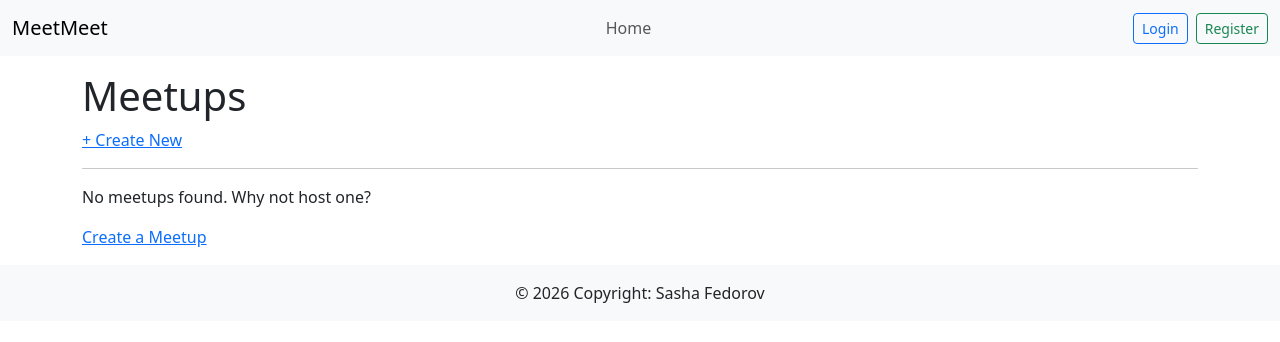
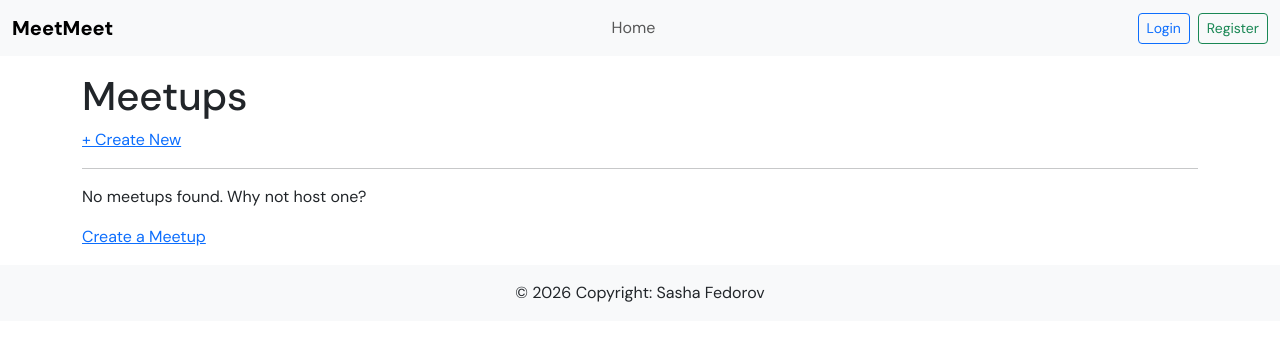
Before and after one commit to sasha-fedorov/meetmeet, a Django app: page / in a window 1280 px wide. Shown: the top 342 px of the page. Run offline with Django 5.2, Linux system fonts and the light colour scheme; data that the repository does not hold is empty.

Commit message:
feat: change base font

```diff
--- /dev/null
+++ b/static/css/style.css
@@ -0,0 +1,12 @@
+@import url("https://fonts.googleapis.com/css2?family=DM+Sans:ital,opsz,wght@0,9..40,100..1000;1,9..40,100..1000&display=swap");
+
+body {
+  font-family: "DM Sans", sans-serif;
+  font-optical-sizing: auto;
+  font-weight: 400;
+  font-style: normal;
+}
+
+.navbar-brand {
+  font-weight: 800;
+}
--- a/templates/base.html
+++ b/templates/base.html
@@ -14,6 +14,9 @@
 
     <!-- Botstrap CSS -->
     <link href="https://cdn.jsdelivr.net/npm/bootstrap@5.3.8/dist/css/bootstrap.min.css" rel="stylesheet" integrity="sha384-sRIl4kxILFvY47J16cr9ZwB07vP4J8+LH7qKQnuqkuIAvNWLzeN8tE5YBujZqJLB" crossorigin="anonymous" />
+
+    <!-- Custom CSS -->
+    <link rel="stylesheet" href="{% static 'css/style.css' %}" />
   </head>
   <body>
     <nav class="navbar navbar-expand-lg navbar-light bg-light">
```
